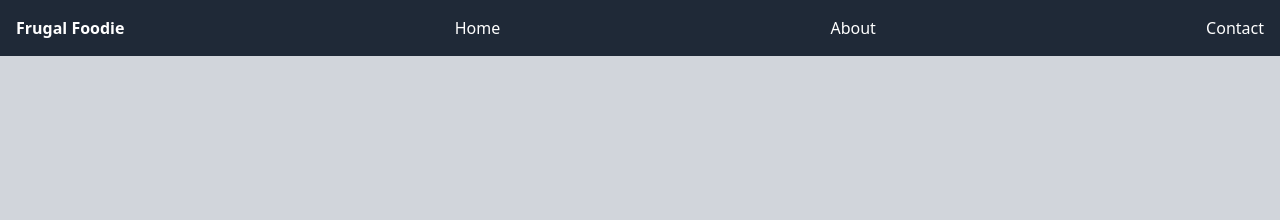
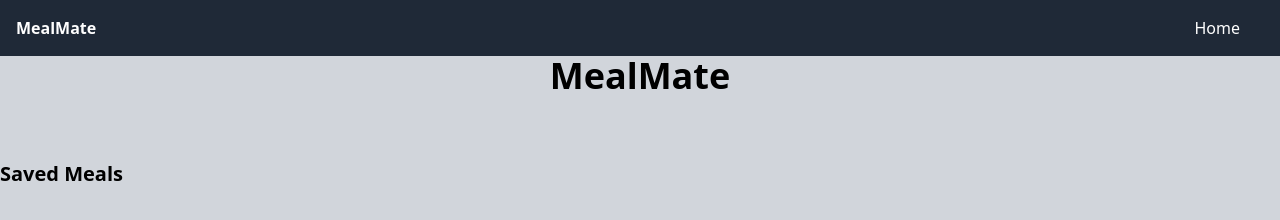
Before and after one commit to arishorts/FrugalFoodie, a plain HTML site: page meal.html in a window 1280 px wide. Drawn offline with nearby package versions, Linux system fonts and the light colour scheme.

Commit message:
updated meal.html with structure and changed nav bar items

```diff
--- a/meal.html
+++ b/meal.html
@@ -4,17 +4,31 @@
 <head>
     <meta charset="UTF-8" />
     <meta name="viewport" content="width=device-width, initial-scale=1.0" />
+    <link rel="stylesheet" href="./assets/css/styles.css" />
     <link href="https://unpkg.com/tailwindcss@^2/dist/tailwind.min.css" rel="stylesheet" />
-    <title>Frugal Foodie</title>
+    <title>MealMate</title>
+    <script src="https://code.jquery.com/jquery-3.6.3.min.js"
+        integrity="sha256-pvPw+upLPUjgMXY0G+8O0xUf+/Im1MZjXxxgOcBQBXU=" crossorigin="anonymous"></script>
 </head>
 
 <body class="bg-gray-300 h-screen">
     <nav class="bg-gray-800 p-4 flex justify-between items-center">
-        <a href="./index.html" class="text-white font-bold">Frugal Foodie</a>
-        <a href="#" class="text-white">Home</a>
-        <a href="#" class="text-white">About</a>
-        <a href="#" class="text-white">Contact</a>
+        <a href="#" class="text-white font-bold">MealMate</a>
+        <div class="flex">
+            <a href="./index.html" class="text-white mr-6">Home</a>
+        </div>
     </nav>
+    <h1 class="text-4xl font-bold text-center">MealMate</h1>
+    <div class="container mx-auto mt-16">
+        <div class="flex flex-col md:flex-row">
+            <h3 class="text-xl font-bold mb-4">Saved Meals</h3>
+            <div id="savedMeals" class="grid grid-cols-1 md:grid-cols-3 gap-4"></div>
+        </div>
+    </div>
+    </div>
+    <!-- Modal -->
+    <div class="modal" id="modal">
+    </div>
 </body>
-
+<script src="./assets/js/meal.js"></script>
 </html>
```
Also changed, not shown: index.html (+2 -3 lines), assets/js/meal.js (added).
